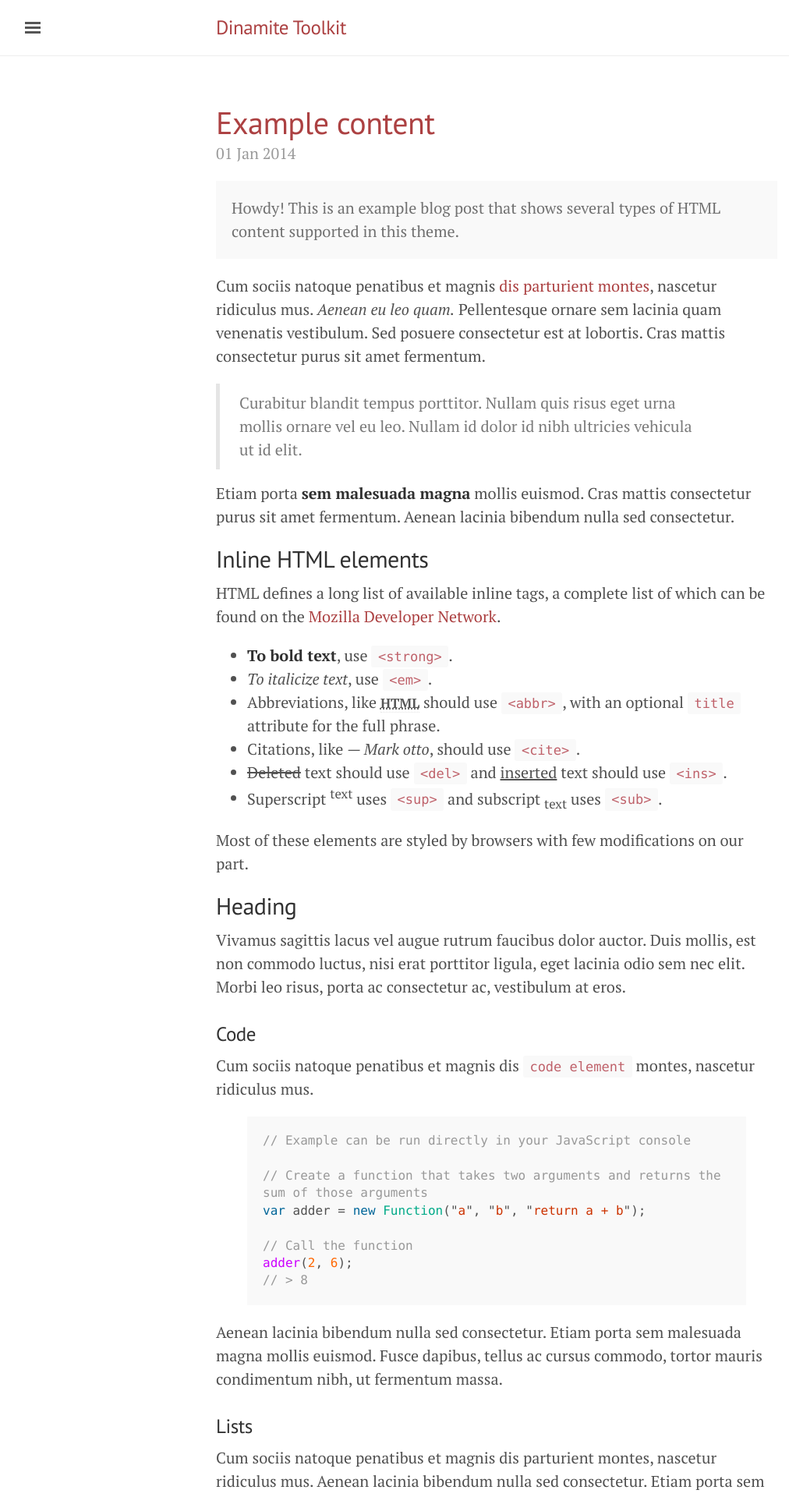
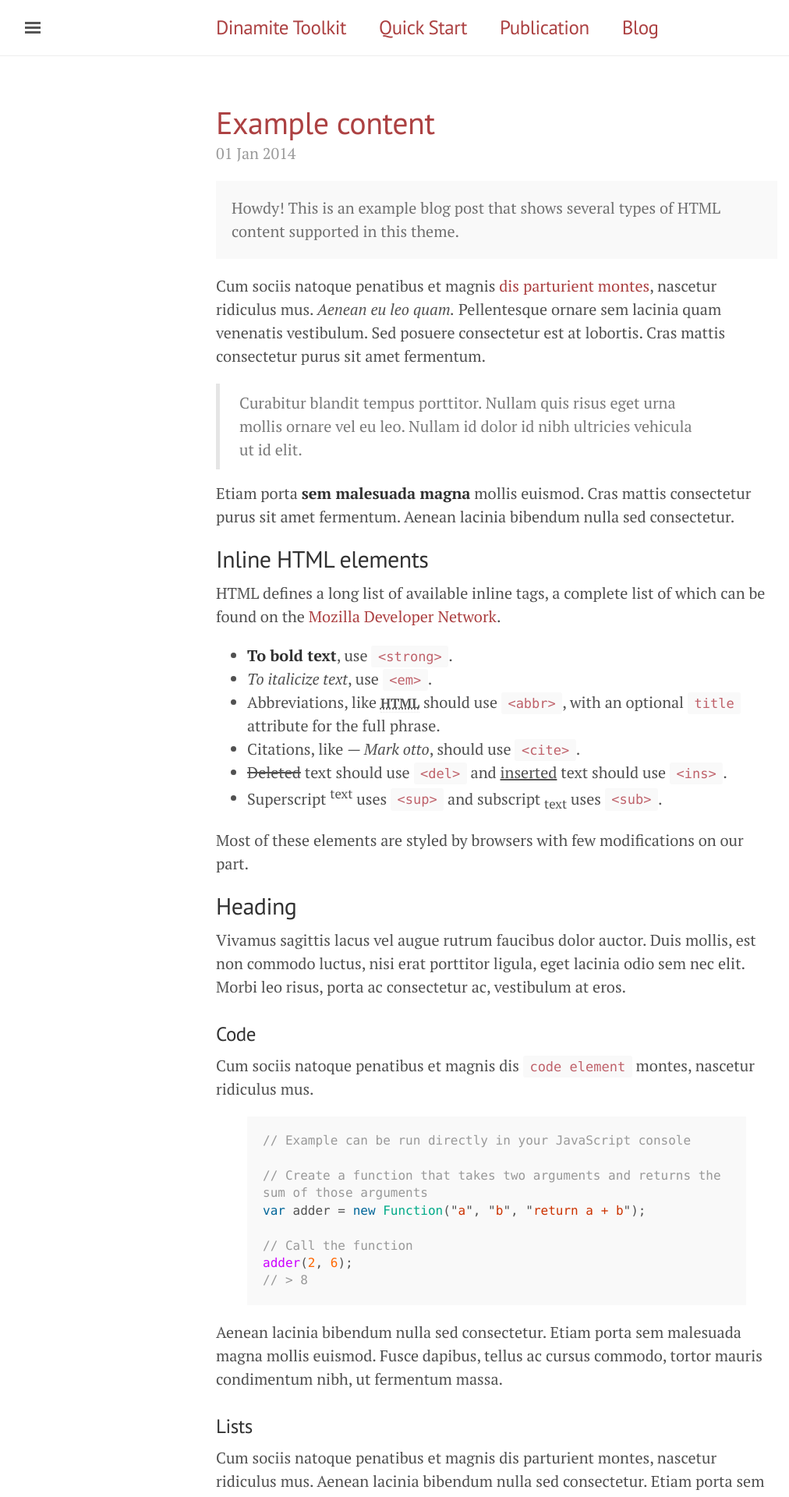
Before and after one commit to dinamite-toolkit/dinamite-toolkit.github.io, a Jekyll site: the page built from index.html, in a window 1280 px wide. Shown: the top 1920 px of the page at 78% size, without its empty margins (3-1015 px from the left). Built offline with Jekyll 4.4.1, drawn with Linux system fonts in a browser that asks for light colours; the list of posts is cut into pages by our own code.

Commit message:
Added draft of top navbar

```diff
--- a/_layouts/default.html
+++ b/_layouts/default.html
@@ -14,6 +14,12 @@
         <div class="container">
           <h3 class="masthead-title">
             <a href="{{ site.baseurl }}/" title="Home">{{ site.title }}</a>
+            <small>{{ site.tagline }}</small>
+            <a href="{{ site.baseurl }}/" title="Quick Start">Quick Start</a>
+            <small>{{ site.tagline }}</small>
+            <a href="{{ site.baseurl }}/" title="Publication">Publication</a>
+            <small>{{ site.tagline }}</small>
+            <a href="{{ site.baseurl }}/" title="Blog">Blog</a>
             <small>{{ site.tagline }}</small>
           </h3>
         </div>
--- a/public/css/poole.css
+++ b/public/css/poole.css
@@ -312,6 +312,7 @@ tbody tr:nth-child(odd) th {
 }
 .masthead-title a {
   color: #505050;
+  margin-right: 1.8rem;
 }
 .masthead-title small {
   font-size: 75%;
```
